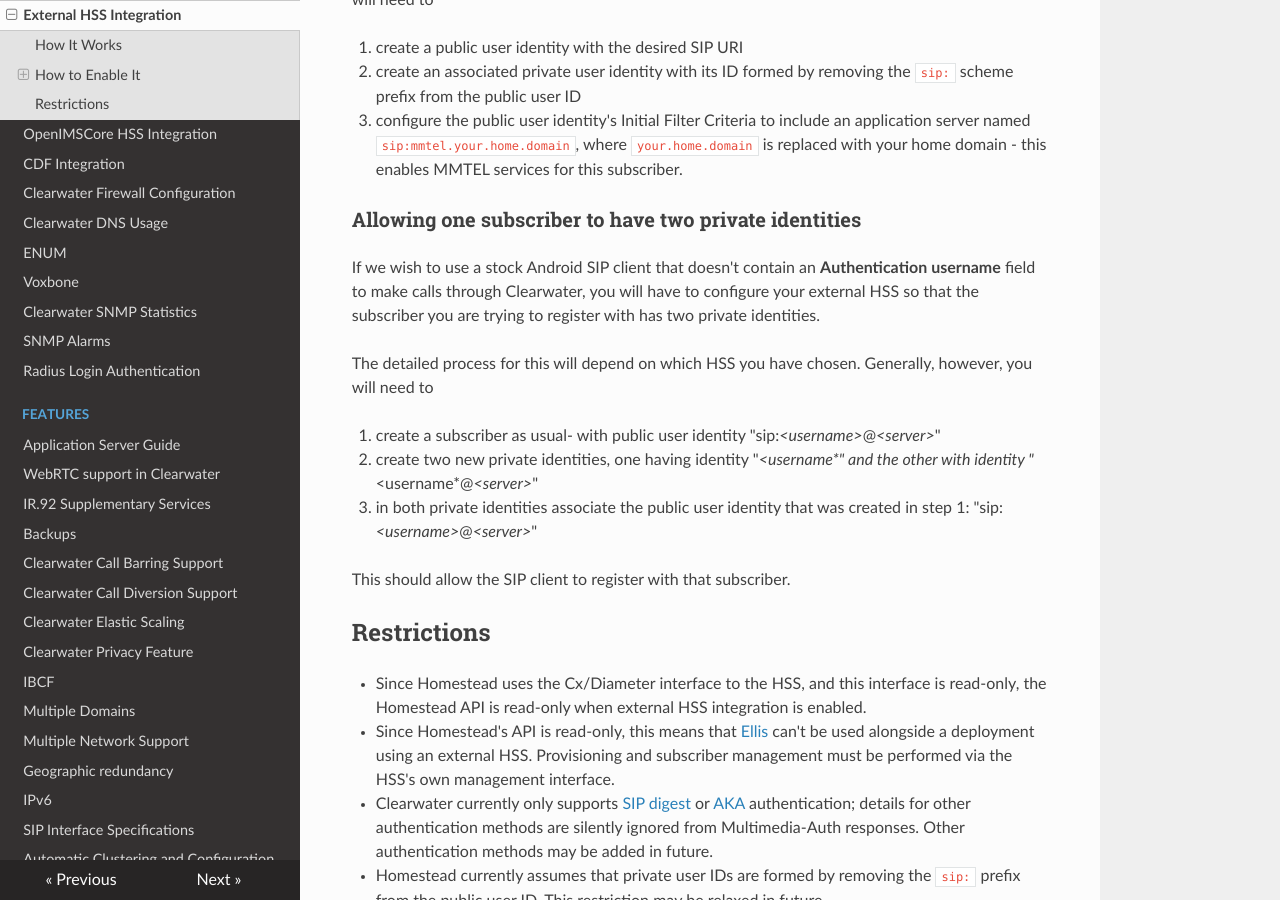
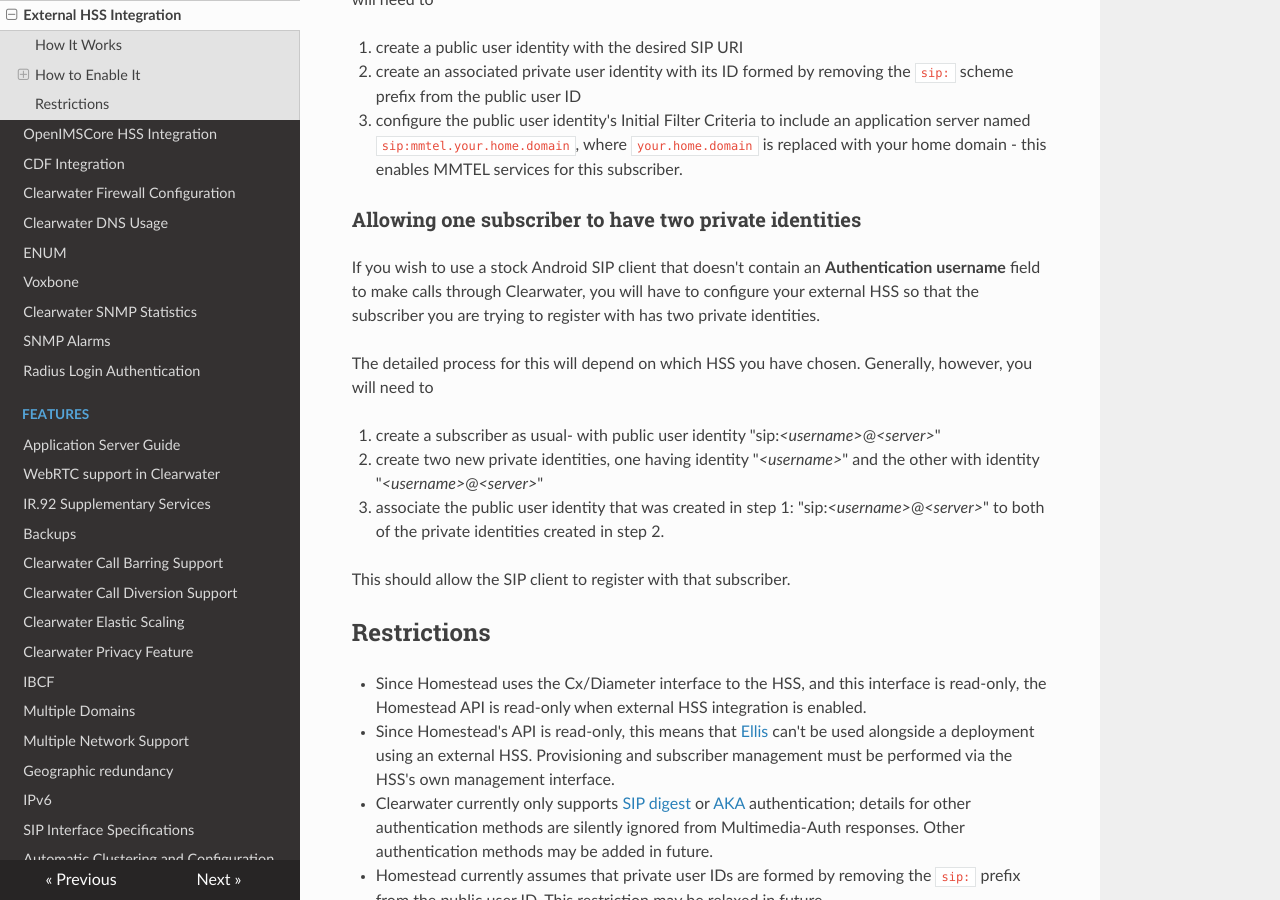
Before and after one commit to Metaswitch/clearwater-readthedocs, an MkDocs documentation site: the page built from docs/External_HSS_Integration.md, in a window 1280 px wide and 900 px high, scrolled down 2081 px. Built offline with MkDocs 1.6.1, drawn with Linux system fonts in a browser that asks for light colours; nearby versions of some CDN libraries; old or Windows-style settings are respelled for this version of MkDocs.

Commit message:
Adds docs detailing how to get Andriod SIP clients to work

```diff
--- a/docs/External_HSS_Integration.md
+++ b/docs/External_HSS_Integration.md
@@ -73,7 +73,7 @@ In order to register and make calls, you need to create subscriber records on yo
 
 ### Allowing one subscriber to have two private identities
 
-If we wish to use a stock Android SIP client that doesn't contain an
+If you wish to use a stock Android SIP client that doesn't contain an
 **Authentication username** field to make calls through Clearwater, you will
 have to configure your external HSS so that the subscriber you are trying to
 register with has two private identities.
@@ -82,10 +82,10 @@ The detailed process for this will depend on which HSS you have chosen.
 Generally, however, you will need to
 
 1. create a subscriber as usual- with public user identity "sip:*&lt;username\>*@*&lt;server\>*"
-2. create two new private identities, one having identity "*&lt;username\*" and
-   the other with identity "*&lt;username\*@*&lt;server\>*"
-3. in both private identities associate the public user identity that was
-   created in step 1: "sip:*&lt;username\>*@*&lt;server\>*"
+2. create two new private identities, one having identity "*&lt;username\>*" and
+   the other with identity "*&lt;username\>*@*&lt;server\>*"
+3. associate the public user identity that was created in step 1: "sip:*&lt;username\>*@*&lt;server\>*"
+   to both of the private identities created in step 2.
 
 This should allow the SIP client to register with that subscriber.
 
```
Also changed, not shown: docs/Configuring_the_native_Android_SIP_client.md (+7 -3 lines).
